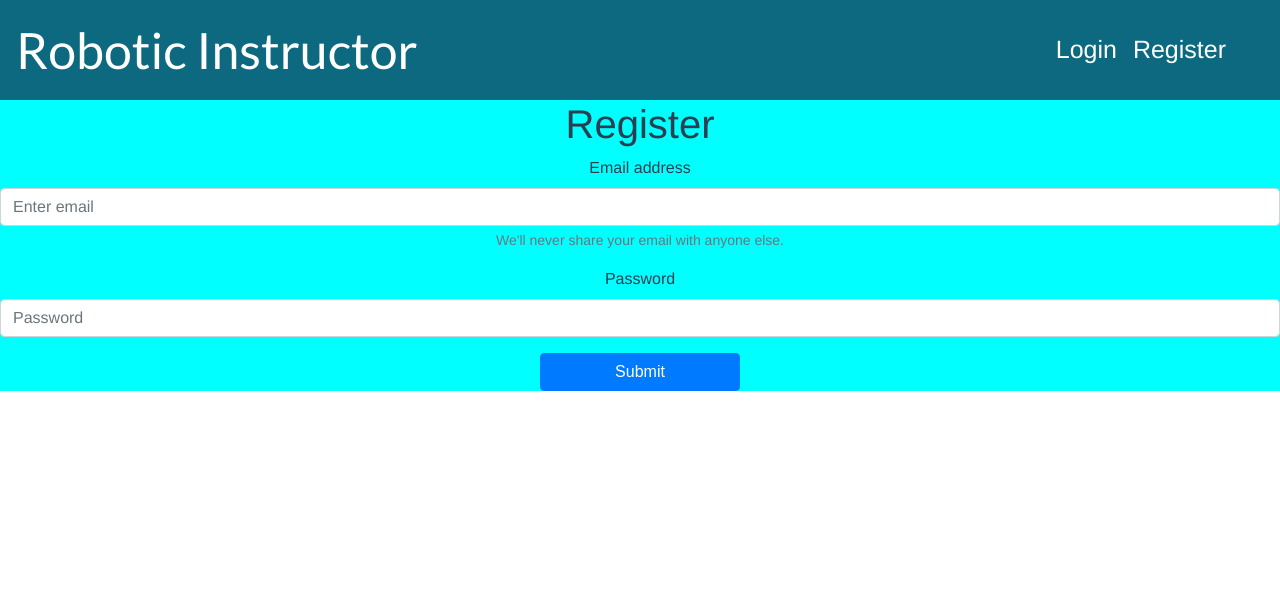
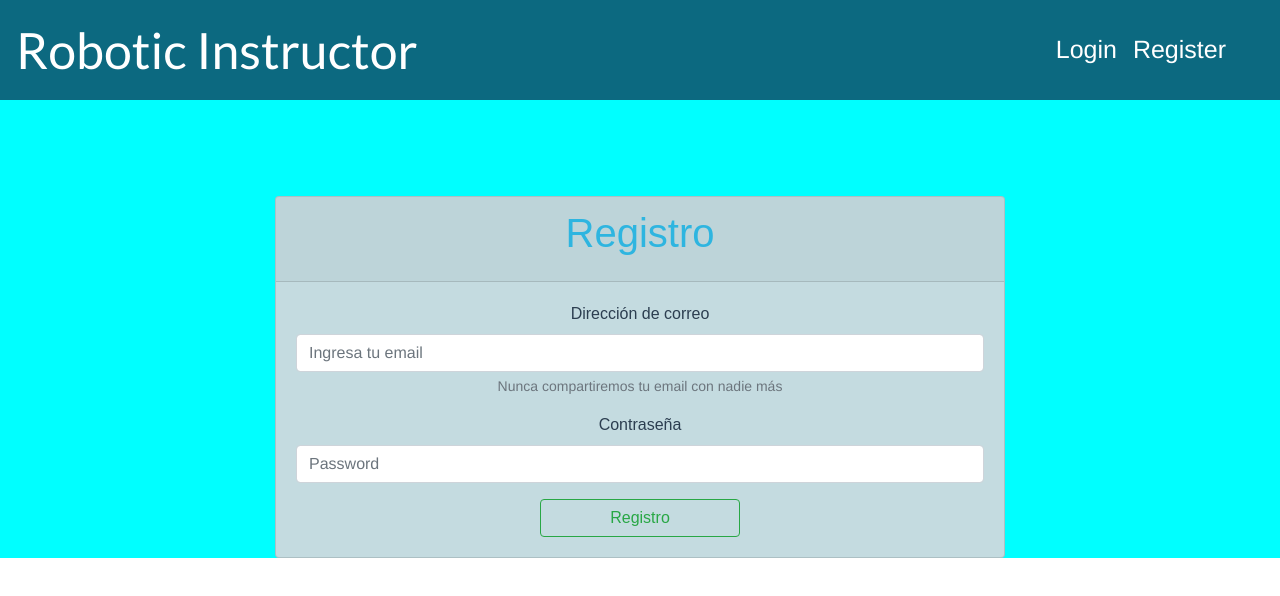
Before and after one commit to erick-romero/robotic-instructor, a Vue app: page /#/registro in a window 1280 px wide. Shown: the top 596 px of the page. Built offline with nearby package versions, Linux system fonts and the light colour scheme; no server answers; sample sign-in values are in the browser's storage.

Commit message:
se ven bonitas las interfaces

```diff
--- a/src/components/LoginForm.vue
+++ b/src/components/LoginForm.vue
@@ -1,18 +1,28 @@
 <template>
-  <div class="loginForm">
-    <h1>Login</h1>
+    <div class="container mt-5">
+        <div class="row justify-content-center">
+            <div id="main" class="col-md-8">
+              <div class="card border-gray1 mt-5">
+                <div class="card-header">
+                  <h1 class = "card-title">Login</h1>
+                </div>
+                <div class="card-body">
                 <form>
                   <div class="form-group">
-    <label for="exampleInputEmail1">Email address</label>
-    <input type="email" class="form-control" id="exampleInputEmail1" aria-describedby="emailHelp" placeholder="Enter email" v-model="email">
-    <small id="emailHelp" class="form-text text-muted">We'll never share your email with anyone else.</small>
+                    <label for="exampleInputEmail1" class="card-text">Dirección de correo</label>
+                    <input type="email" class="form-control" id="exampleInputEmail1" aria-describedby="emailHelp" placeholder="Ingresa tu email" v-model="email">
+                    <small id="emailHelp" class="form-text text-muted">Nunca compartiremos tu email con nadie más</small>
                   </div>
                   <div class="form-group">
-    <label for="exampleInputPassword1">Password</label>
+                    <label for="exampleInputPassword1" class="card-text">Contraseña</label>
                     <input type="password" class="form-control" id="exampleInputPassword1" placeholder="Password" v-model="password">
                   </div>
-  <button type="submit" class="btn btn-primary" @click="login()">Submit</button>
+                    <button type="submit" class="btn btn-outline-success" @click="login()">Inicio de sesión</button>
                 </form>
+              </div>
+            </div>
+          </div>
+        </div>
       </div>
 </template>
 
@@ -46,5 +56,7 @@ export default {
 </script>
 
 <style>
-
+h1{
+  color: #2EB5E0;
+}
 </style>
--- a/src/components/RegisterForm.vue
+++ b/src/components/RegisterForm.vue
@@ -1,18 +1,28 @@
 <template>
-  <div class="registerForm">
-    <h1>Register</h1>
+    <div class="container mt-5">
+        <div class="row justify-content-center">
+            <div id="main" class="col-md-8">
+              <div class="card border-gray1 mt-5">
+                <div class="card-header">
+                  <h1 class = "card-title">Registro</h1>
+                </div>
+                <div class="card-body">
                 <form>
                   <div class="form-group">
-    <label for="exampleInputEmail1">Email address</label>
-    <input type="email" class="form-control" id="exampleInputEmail1" aria-describedby="emailHelp" placeholder="Enter email" v-model="email">
-    <small id="emailHelp" class="form-text text-muted">We'll never share your email with anyone else.</small>
+                    <label for="exampleInputEmail1" class="card-text">Dirección de correo</label>
+                    <input type="email" class="form-control" id="exampleInputEmail1" aria-describedby="emailHelp" placeholder="Ingresa tu email" v-model="email">
+                    <small id="emailHelp" class="form-text text-muted">Nunca compartiremos tu email con nadie más</small>
                   </div>
                   <div class="form-group">
-    <label for="exampleInputPassword1">Password</label>
+                    <label for="exampleInputPassword1" class="card-text">Contraseña</label>
                     <input type="password" class="form-control" id="exampleInputPassword1" placeholder="Password" v-model="password">
                   </div>
-  <button type="submit" class="btn btn-primary" @click="register()">Submit</button>
+                    <button type="submit" class="btn btn-outline-success" @click="register()">Registro</button>
                 </form>
+              </div>
+            </div>
+          </div>
+        </div>
       </div>
 </template>
 
--- a/src/router/index.js
+++ b/src/router/index.js
@@ -3,7 +3,6 @@ import Home from '../views/Home.vue';
 import Login from '../views/Login.vue';
 import Logeado from '../views/Logeado.vue';
 import Registro from '../views/Registro.vue';
-import firebase from 'firebase';
 
 
 const routes = [
@@ -21,9 +20,6 @@ const routes = [
     path: '/logeado',
     name: 'logeado',
     component: Logeado,
-    meta: {
-      authRequired: true
-    }
   },
   {
     path: '/registro',
@@ -45,19 +41,5 @@ const router = createRouter({
   routes
 })
 
-router.beforeEach((to, from, next) => {
-  if (to.matched.some(record => record.meta.authRequired)) {
-      if (firebase.auth().currentUser) {
-          next();
-      } else {
-          alert('You must be logged in to see this page');
-          next({
-              path: '/',
-          });
-      }
-  } else {
-      next();
-  }
-});
 
 export default router;
--- a/src/views/Login.vue
+++ b/src/views/Login.vue
@@ -1,7 +1,5 @@
 <template>
-  <div class="login">
     <loginform/>
-  </div>
 </template>
 
 <script>
@@ -15,5 +13,4 @@ export default {
 </script>
 
 <style>
-
 </style>
```
Lines whose indentation alone changed are shown as unchanged.
